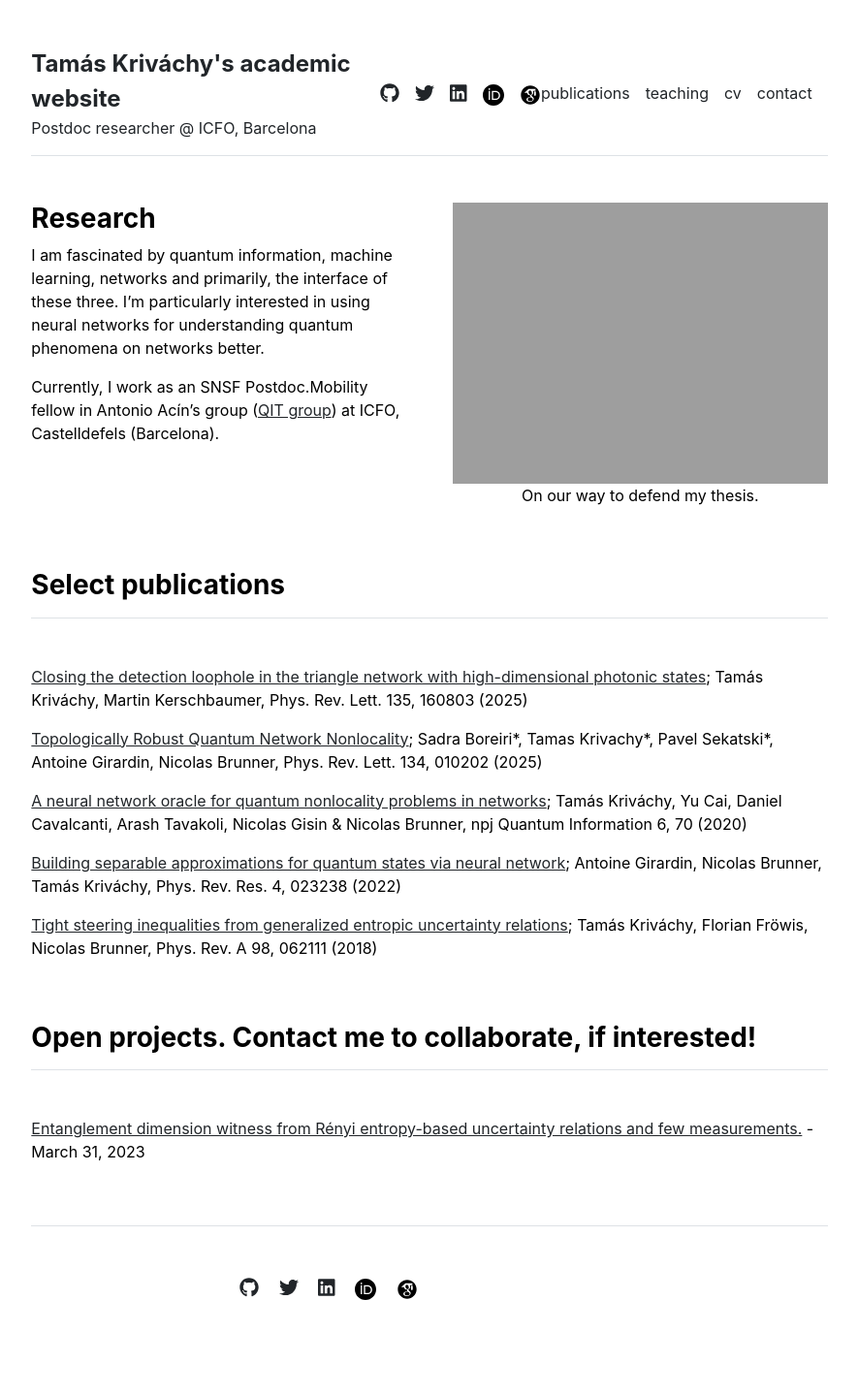
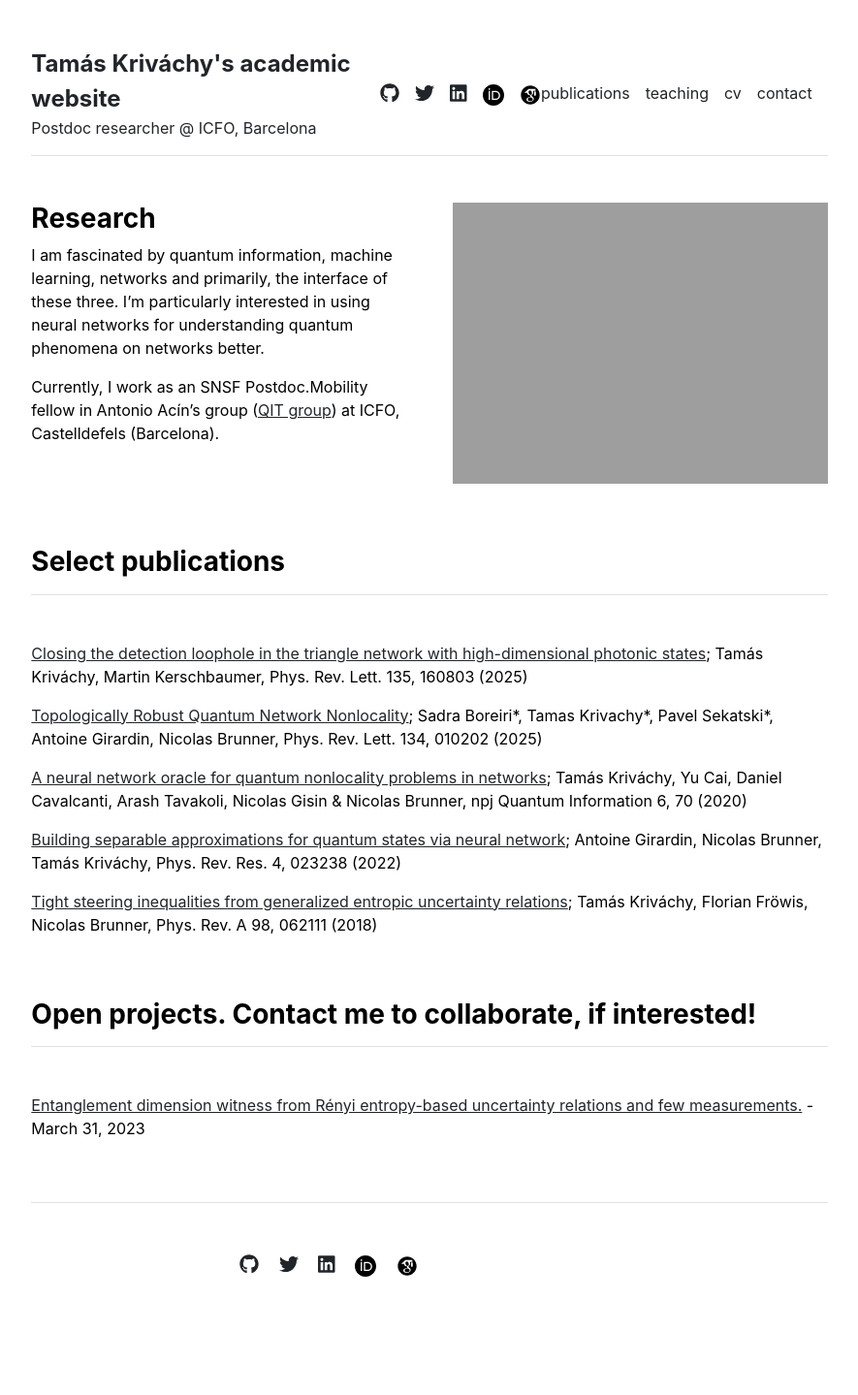
Before and after one commit to tkrivachy/tkrivachy.github.io, a Jekyll site: the page built from index.md, in a window 1280 px wide. Shown: the whole page at 97% size, without its empty margins (197-1082 px from the left). Built offline with Jekyll 4.4.1, drawn with Linux system fonts in a browser that asks for light colours; after the commit the page ends 1415 px from its top, so only the background shows below that.

Commit message:
Change home image and remove caption
Updated image source and removed figcaption.

```diff
--- a/_layouts/home.html
+++ b/_layouts/home.html
@@ -9,8 +9,7 @@ layout: default
   </div>
   <div class="col-md-6">
     <figure>
-      <img src="{{ site.github.url }}/assets/img/home.jpg" alt="Home" width="100%">
-      <figcaption>On our way to defend my thesis.</figcaption>
+      <img src="{{ site.github.url }}/assets/img/Krivachy_Tamas_pic_whole" alt="Home" width="100%">
     </figure>
   </div>
 </div>
```
